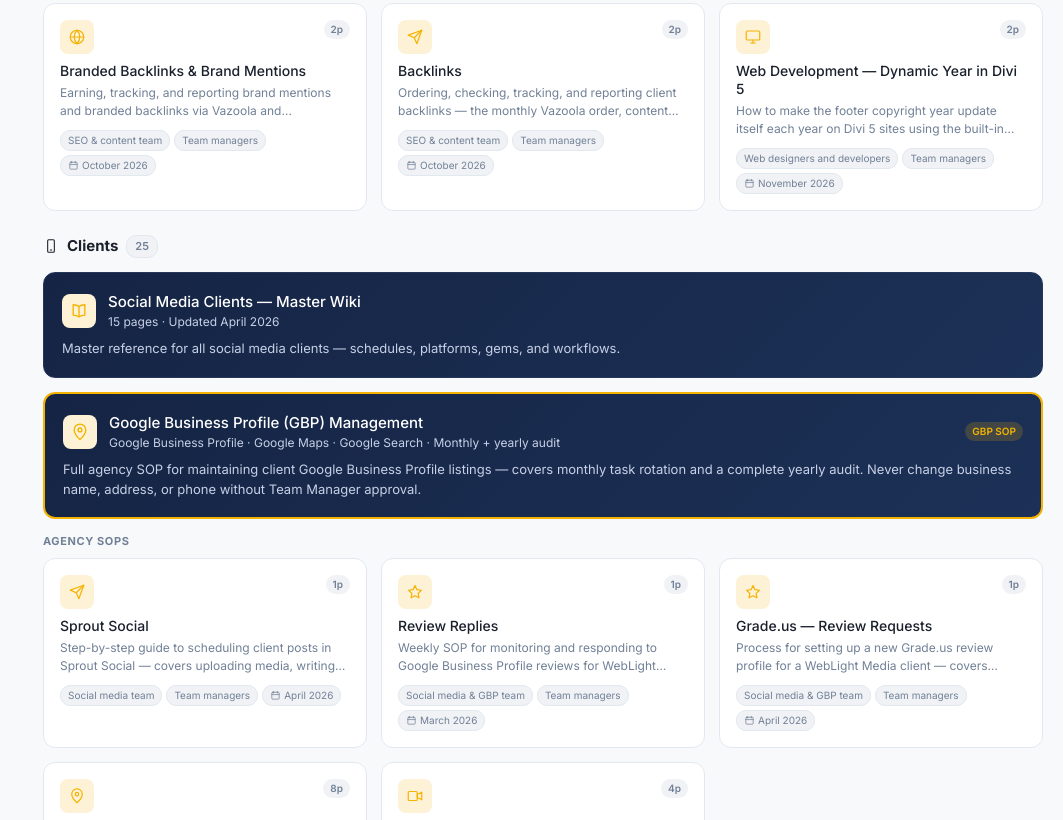
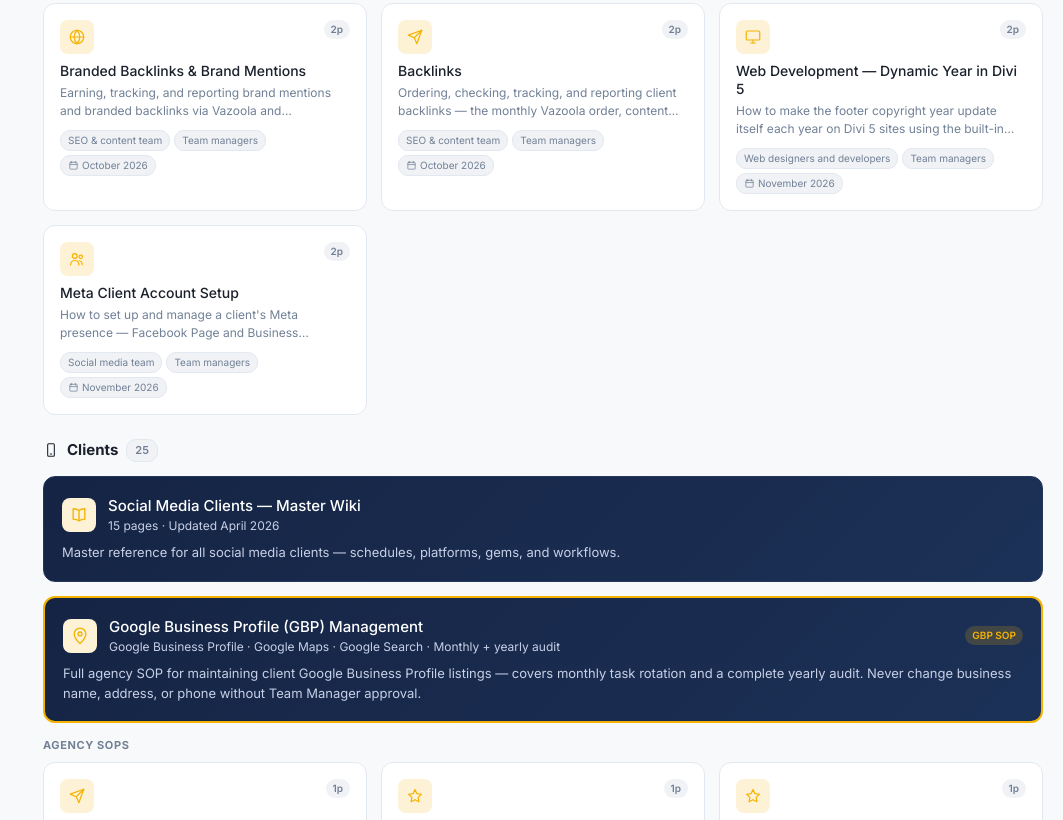
Before and after one commit to ssamy-wlm/Index, a plain HTML site: page index.html in a window 1280 px wide. Shown: the part 1131-1951 px from the top of the page, without its empty margins (217-1280 px from the left). Drawn offline with Linux system fonts and the light colour scheme.

Commit message:
Add Meta Client Account Setup SOP (id:13)
New coreSops record under Social Media covering Facebook Page & Business
Portfolio setup, Instagram linking, team/client access, Sprout Social
connection, and the account-restriction recovery process.

Co-Authored-By: Claude Sonnet 5 <noreply@anthropic.com>
Claude-Session: https://claude.ai/code/session_01SKXHEu8GKHRCRpx7sHGgMz

```diff
--- a/index.html
+++ b/index.html
@@ -560,7 +560,14 @@ const coreSops=[
    audience:['Web designers and developers','Team managers'],
    desc:'How to make the footer copyright year update itself each year on Divi 5 sites using the built-in Current Date variable, replacing the older wlm-year JavaScript method. For new Divi 5 work only — existing sites are left as-is.',
    sections:['Why We Changed the Method','Insert the Year','Check Your Work','Quick Reference'],
-   topics:['web development','divi 5','dynamic year','copyright year','current date variable','wordpress','footer','theme builder']}
+   topics:['web development','divi 5','dynamic year','copyright year','current date variable','wordpress','footer','theme builder']},
+  {id:13,title:'Meta Client Account Setup',icon:'users',status:'live',pages:2,updated:'November 2026',category:'Social Media',
+   driveUrl:'https://docs.google.com/document/d/1PiC0Svy8tGX3XYbf2nBgb9iMmCLTP5Naa4Y3avktGHQ/view',
+   previewUrl:'https://docs.google.com/document/d/1PiC0Svy8tGX3XYbf2nBgb9iMmCLTP5Naa4Y3avktGHQ/preview',
+   audience:['Social media team','Team managers'],
+   desc:'How to set up and manage a client\'s Meta presence — Facebook Page and Business Portfolio, Instagram, team and client access, the Sprout Social connection, and what to do if an account gets restricted. Follow it so client accounts stay safe and are never disabled.',
+   sections:['Create the Facebook Page & Business Portfolio','Add Instagram','Give Team Members Access','Give the Client Access to Post','Connect to Sprout Social','What to Avoid','If an Account Gets Restricted'],
+   topics:['meta','facebook','instagram','business portfolio','meta business suite','sprout social','account access','account restriction','social media setup']}
 ];
 
 const smWiki={id:20,title:'Social Media Clients — Master Wiki',icon:'bookopen',status:'live',pages:15,updated:'April 2026',category:'Social Media',
```
